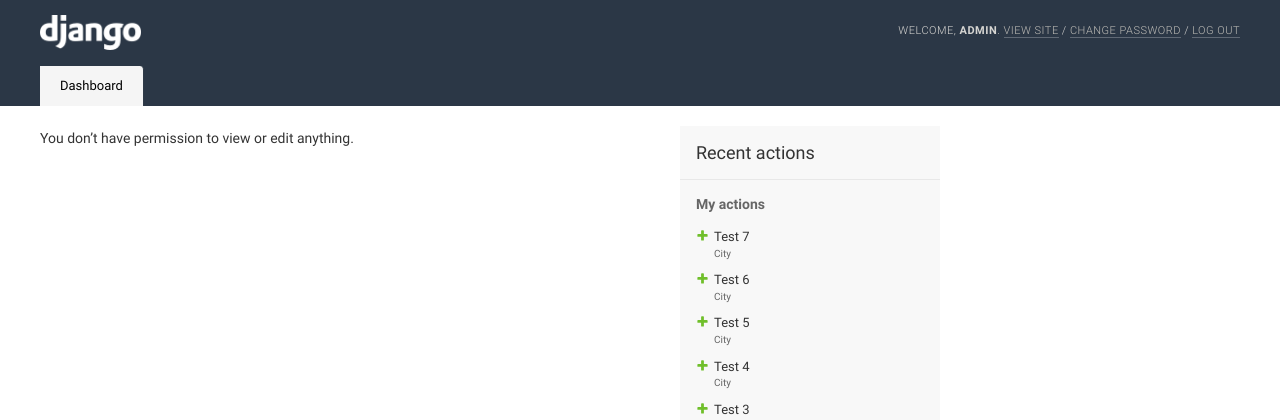
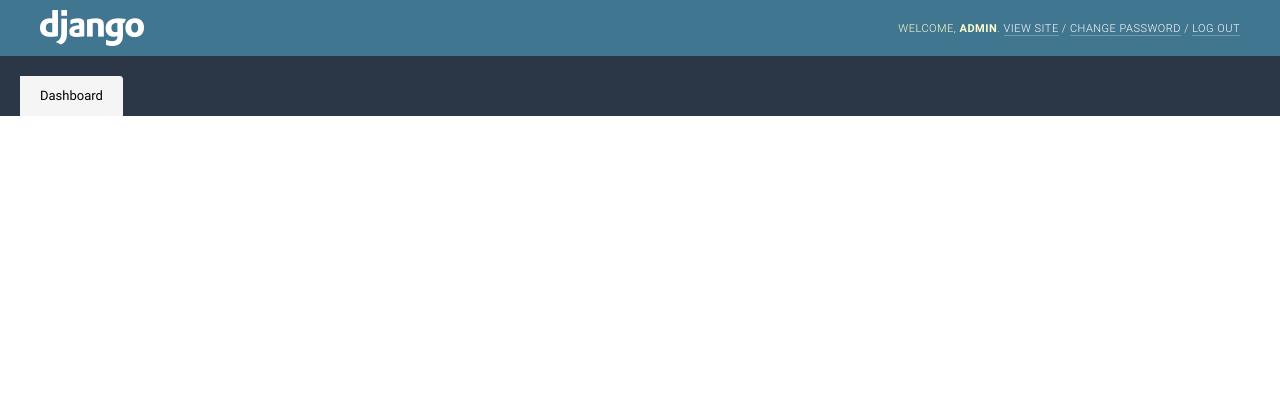
Before and after one commit to cdrx/django-admin-menu, a Django app: page /admin/ in a window 1280 px wide. Shown: the top 420 px of the page. Run offline with Django 3.2, Linux system fonts and the light colour scheme; a user stored in the database is signed in; data comes from the database, SQL or seed files in the repository.

Commit message:
refactor(tabs): to move .tabs outside Django div#header, inside #admin_menu_container
To move .tabs outsite Django#header to prevent futures incompatibilities.

```diff
--- a/admin_menu/sass/admin-menu.scss
+++ b/admin_menu/sass/admin-menu.scss
@@ -4,22 +4,31 @@
   background-color: $background;
 }
 
+/*
 #header {
   background-color: $primary-color;
-  flex-wrap: wrap;
-  padding: 10px 40px 0 40px;
+  height: 80px;
   overflow: visible;
 
+  h1 {
+    position: absolute;
+    top: 9px;
+    left: 78px;
+  }
+
+  h1 a {
+    color: $primary-text;
+  }
+
+  #site-name {
+    a img {
+      height: 23px;
+    }
+  }
+
   #branding {
-    #site-name a {
-      color: $primary-text;
-    }
-
-    img {
-      margin-top: 5px;
-      height: $logo-height;
-      width: $logo-width;
-    }
+    padding-top: 2px;
+    height: 32px;
   }
 
   #user-tools {
@@ -29,11 +38,17 @@
       color: darken($primary-text, 10%);
     }
   }
+*/
+
+#admin_menu_container {
+  background-color: $primary-color;
+  padding: 20px 20px 0px 20px;
 
   .tabs {
-    flex-basis: 100%;
-    padding: 16px 0 0 0;
+    /*padding: 16px 0;*/
+    clear: left;
     background-color: $primary-color;
+    overflow: hidden;
 
     ul {
       position: relative;
@@ -76,13 +91,12 @@
         }
 
         &.has-child a {
-          padding-right: 30px;
+            padding-right: 30px;
         }
 
         &:first-child a {
           border-radius: 4px 0 0 0;
         }
-
         &:last-child a {
           border-radius: 0 4px 0 0;
         }
@@ -118,11 +132,11 @@
         display: none;
         position: absolute;
         top: 100%;
-        left: -1px;
+        left: 0;
         background: #fff;
         padding: 0;
-        z-index: 99;
-        box-shadow: 0px 3px 5px rgba(0, 0, 0, 0.2);
+        z-index: 9;
+        box-shadow: 0px 3px 1px 2px rgba(206,206,214,0.4);
 
         li {
           float: none;
@@ -280,7 +294,6 @@
     #changelist {
       a {
         color: $link-color;
-
         &:hover {
           color: $link-color-hover;
         }
@@ -300,7 +313,6 @@
           background-color: $secondary-button;
           color: $secondary-button-text;
         }
-
         .default {
           background-color: $primary-button;
           color: $primary-button-text;
@@ -324,9 +336,3 @@
 
   }
 }
-
-.paginator a:link, .paginator a:visited, .paginator a:hover {
-  background: $breadcrumb-color;
-  color: $breadcrumb-text;
-  border: 1px solid darken($breadcrumb-color, 5%);
-}
--- a/admin_menu/templates/admin/base_site.html
+++ b/admin_menu/templates/admin/base_site.html
@@ -16,6 +16,8 @@
     {% get_admin_menu as menu %}
 
     {% if menu %}
+    </div>
+    <div id="admin_menu_container">
         <div class="tabs">
             <ul>
                 {% for title, item in menu.items %}
@@ -34,11 +36,11 @@
                 {% endfor %}
             </ul>
         </div>
+    </div>
     {% endif %}
 
     {% for title, item in menu.items %}
         {% if item.active and item.children|length > 1 %}
-        </div>
         <div id="secondary-nav">
             <ul>
             {% for sub in item.children %}
```
Lines whose indentation alone changed are shown as unchanged.
